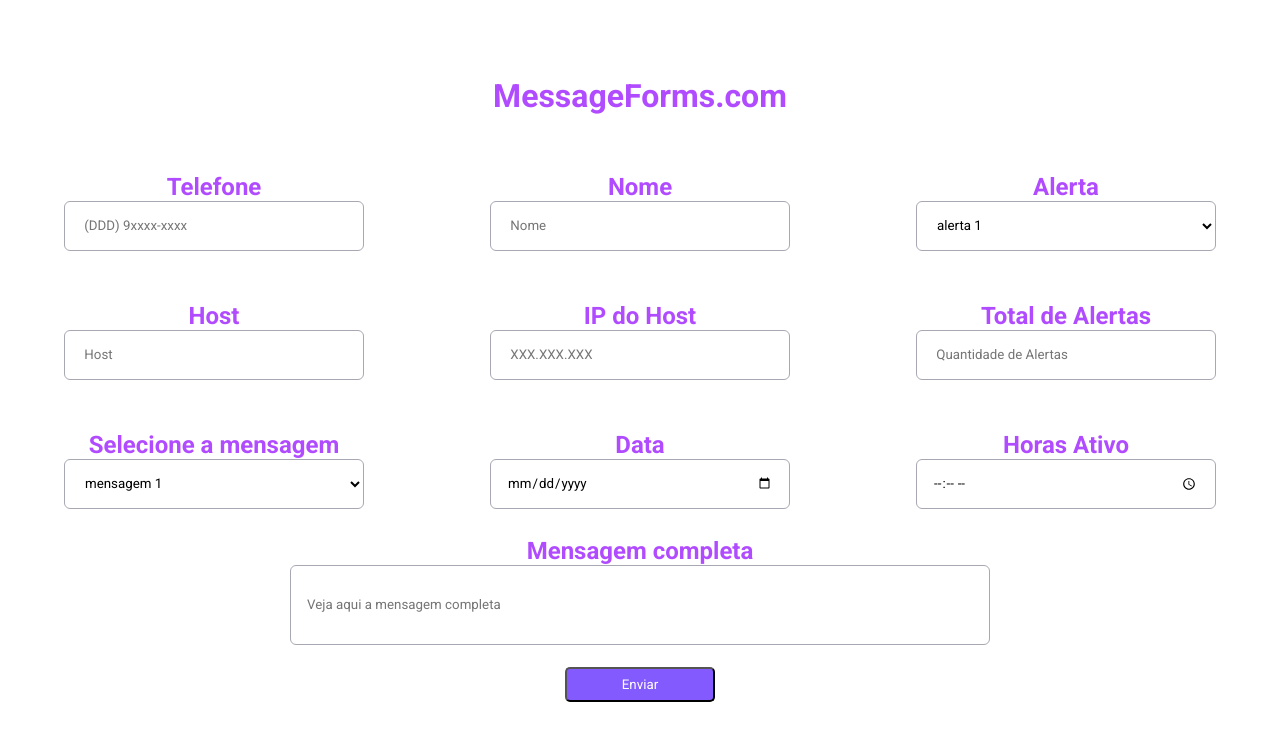
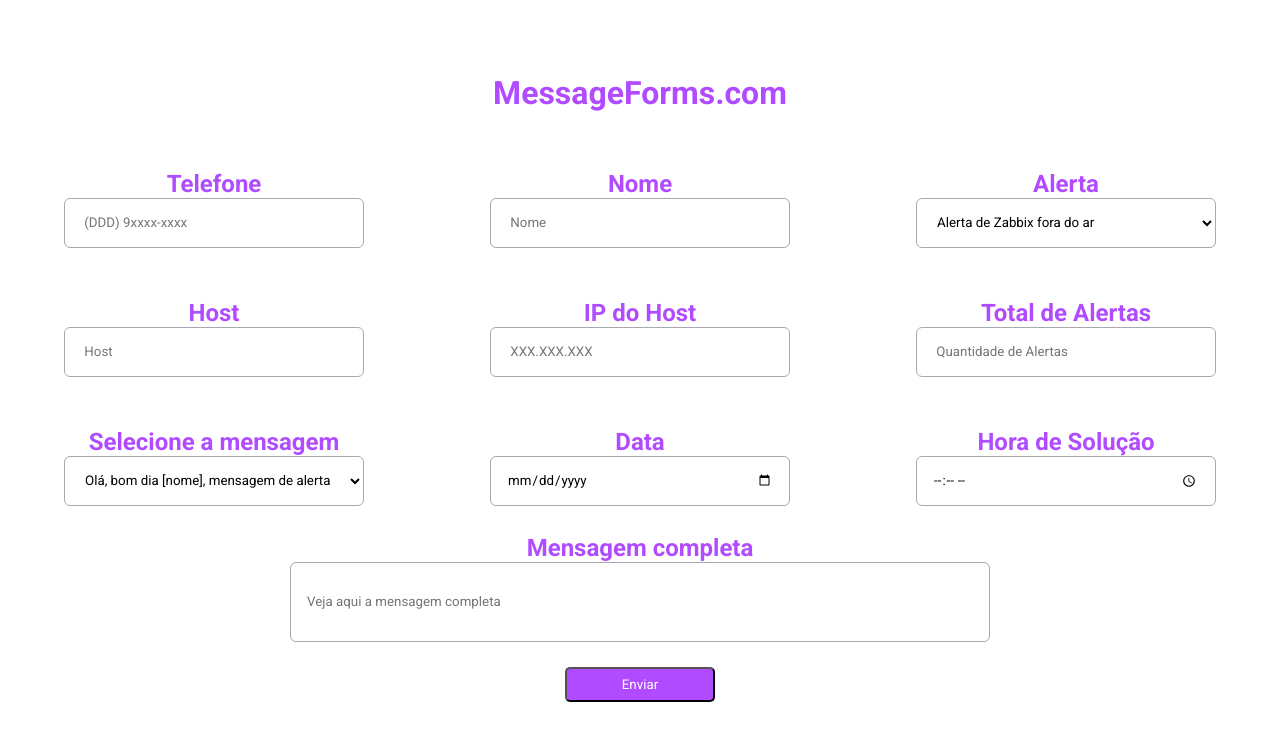
Before and after one commit to DartaBlenke/MessageForms, a React (Create React App) app: page / in a window 1280 px wide. Shown: the top 740 px of the page. Built offline with nearby package versions, Linux system fonts and the light colour scheme.

Commit message:
commit de ajuste de botão e hora

```diff
--- a/src/pages/Home.tsx
+++ b/src/pages/Home.tsx
@@ -6,17 +6,16 @@ import '../styles/global.scss';
 
 export function Home () {
   const alertValues = [
-    {value: 'valor1', label: 'alerta 1'},
-    {value: 'valor2', label: 'alerta 2'},
-    {value: 'valor3', label: 'alerta 3'},
-    {value: 'valor4', label: 'alerta 4'},
+    {value: 'alerta1', label: 'Alerta de Zabbix fora do ar'},
+    {value: 'alerta2', label: 'Alerta de DBForbix fora do ar'},
+    {value: 'alerta3', label: 'Alerta de Orabbix fora do ar'},
+    {value: 'alerta4', label: 'Alerta de todos os Agentes fora do ar'},
   ]
 
   const messageValues = [
-    {value: 'valor1', label: 'mensagem 1'},
-    {value: 'valor2', label: 'mensagem 2'},
-    {value: 'valor3', label: 'mensagem 3'},
-    {value: 'valor4', label: 'mensagem 4'},
+    {value: 'mensagem1', label: 'Olá, bom dia [nome], mensagem de alerta...'},
+    {value: 'mensagem2', label: 'Olá, boa tarde [nome], mensagem de alerta...'},
+    {value: 'mensagem3', label: 'Olá, boa noite [nome], mensagem de alerta...'},
   ]
 
   return (
@@ -52,7 +51,7 @@ export function Home () {
 
         <Input name="Data" type="date" title="Data" placeholder=""/>
 
-        <Input name="Horas" type="time" title="Horas Ativo" placeholder=""/>
+        <Input name="Horas" type="time" title="Hora de Solução" placeholder=""/>
       </div>
 
       <Input className="mensagemCompleta" name="CompleteMessage" type="text" title="Mensagem completa" placeholder="Veja aqui a mensagem completa"/>
--- a/src/styles/button.scss
+++ b/src/styles/button.scss
@@ -2,8 +2,8 @@
   height: 35px;
   width: 150px;
   border-radius: 5px;
-  background: #835afd;
+  background:var(--purple);
   color: #FFFFFF;
   padding: 0 15px;
-  margin: 22px 0;
+  margin: 25px 0;
 }
```
